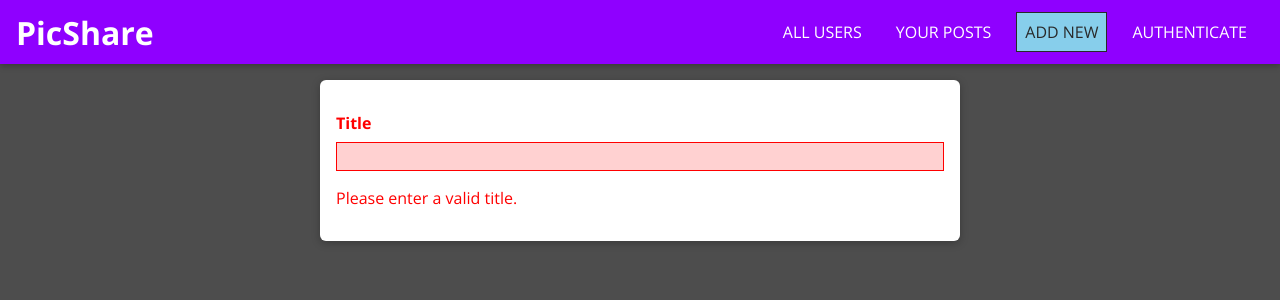
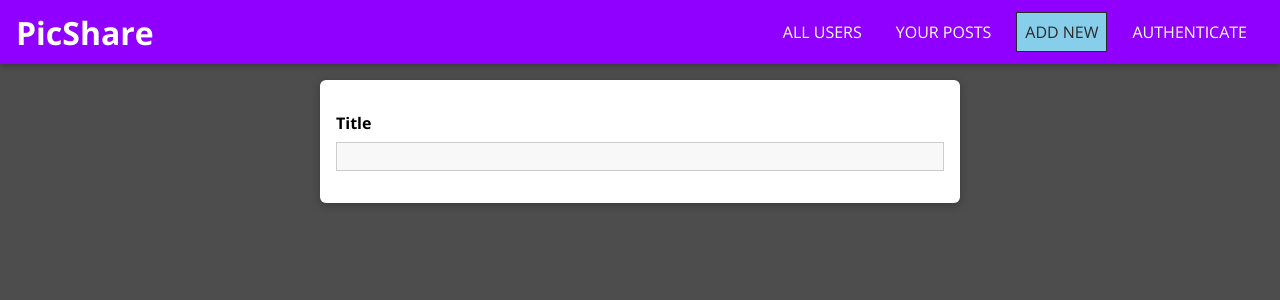
Before and after one commit to isocyanide7/PicShare, a React (Create React App) app in the folder Frontend/: page /posts/new in a window 1280 px wide. Shown: the top 300 px of the page. Built offline with nearby package versions, Linux system fonts and the light colour scheme.

Commit message:
Added validation logic for title field

```diff
--- a/Frontend/src/Posts/Pages/NewPost/NewPost.js
+++ b/Frontend/src/Posts/Pages/NewPost/NewPost.js
@@ -1,6 +1,7 @@
 import React from "react";
 
 import Input from "../../../Shared/Components/FormElements/Input/Input";
+import { VALIDATOR_REQUIRE } from "../../../Shared/Utils/Validators";
 import "./NewPost.css";
 
 const NewPost = (props) => {
@@ -10,7 +11,7 @@
         element="input"
         type="text"
         label="Title"
-        validators={[]}
+        validators={[VALIDATOR_REQUIRE()]}
         errorText="Please enter a valid title."
       />
     </form>
--- a/Frontend/src/Shared/Components/FormElements/Input/Input.js
+++ b/Frontend/src/Shared/Components/FormElements/Input/Input.js
@@ -1,5 +1,6 @@
 import React, { useReducer } from "react";
 
+import { validate } from "../../../Utils/Validators";
 import "./Input.css";
 
 const inputReducer = (state, action) => {
@@ -7,7 +8,12 @@
     return {
       ...state,
       value: action.val,
-      isValid: true,
+      isValid: validate(action.val, action.validators),
+    };
+  } else if (action.type === "touch") {
+    return {
+      ...state,
+      isTouched: true,
     };
   } else {
     return state;
@@ -17,9 +23,17 @@
   const [inputState, dispatch] = useReducer(inputReducer, {
     value: "",
     isValid: false,
+    isTouched: false,
   });
   const changeHandler = (event) => {
-    dispatch({ type: "change", val: event.target.value });
+    dispatch({
+      type: "change",
+      val: event.target.value,
+      validators: props.validators,
+    });
+  };
+  const touchHandler = () => {
+    dispatch({ type: "touch" });
   };
   const element =
     props.element === "input" ? (
@@ -28,6 +42,7 @@
         type={props.type}
         placeholder={props.placeholder}
         onChange={changeHandler}
+        onBlur={touchHandler}
         value={inputState.value}
       />
     ) : (
@@ -35,15 +50,19 @@
         id={props.id}
         rows={props.rows || 3}
         onChange={changeHandler}
+        onBlur={touchHandler}
         value={inputState.value}
       />
     );
   return (
-    <div className={`form-control ${!inputState.isValid &&
-        'form-control--invalid'}`} >
+    <div
+      className={`form-control ${
+        !inputState.isValid && inputState.isTouched && "form-control--invalid"
+      }`}
+    >
       <label htmlFor={props.id}>{props.label}</label>
       {element}
-      {!inputState.isValid && <p>{props.errorText}</p>}
+      {!inputState.isValid && inputState.isTouched && <p>{props.errorText}</p>}
       {inputState.value}
     </div>
   );
--- /dev/null
+++ b/Frontend/src/Shared/Utils/Validators.js
@@ -0,0 +1,46 @@
+const VALIDATOR_TYPE_REQUIRE = 'REQUIRE';
+const VALIDATOR_TYPE_MINLENGTH = 'MINLENGTH';
+const VALIDATOR_TYPE_MAXLENGTH = 'MAXLENGTH';
+const VALIDATOR_TYPE_MIN = 'MIN';
+const VALIDATOR_TYPE_MAX = 'MAX';
+const VALIDATOR_TYPE_EMAIL = 'EMAIL';
+const VALIDATOR_TYPE_FILE = 'FILE';
+
+export const VALIDATOR_REQUIRE = () => ({ type: VALIDATOR_TYPE_REQUIRE });
+export const VALIDATOR_FILE = () => ({ type: VALIDATOR_TYPE_FILE });
+export const VALIDATOR_MINLENGTH = val => ({
+  type: VALIDATOR_TYPE_MINLENGTH,
+  val: val
+});
+export const VALIDATOR_MAXLENGTH = val => ({
+  type: VALIDATOR_TYPE_MAXLENGTH,
+  val: val
+});
+export const VALIDATOR_MIN = val => ({ type: VALIDATOR_TYPE_MIN, val: val });
+export const VALIDATOR_MAX = val => ({ type: VALIDATOR_TYPE_MAX, val: val });
+export const VALIDATOR_EMAIL = () => ({ type: VALIDATOR_TYPE_EMAIL });
+
+export const validate = (value, validators) => {
+  let isValid = true;
+  for (const validator of validators) {
+    if (validator.type === VALIDATOR_TYPE_REQUIRE) {
+      isValid = isValid && value.trim().length > 0;
+    }
+    if (validator.type === VALIDATOR_TYPE_MINLENGTH) {
+      isValid = isValid && value.trim().length >= validator.val;
+    }
+    if (validator.type === VALIDATOR_TYPE_MAXLENGTH) {
+      isValid = isValid && value.trim().length <= validator.val;
+    }
+    if (validator.type === VALIDATOR_TYPE_MIN) {
+      isValid = isValid && +value >= validator.val;
+    }
+    if (validator.type === VALIDATOR_TYPE_MAX) {
+      isValid = isValid && +value <= validator.val;
+    }
+    if (validator.type === VALIDATOR_TYPE_EMAIL) {
+      isValid = isValid && /^\S+@\S+\.\S+$/.test(value);
+    }
+  }
+  return isValid;
+};
```
